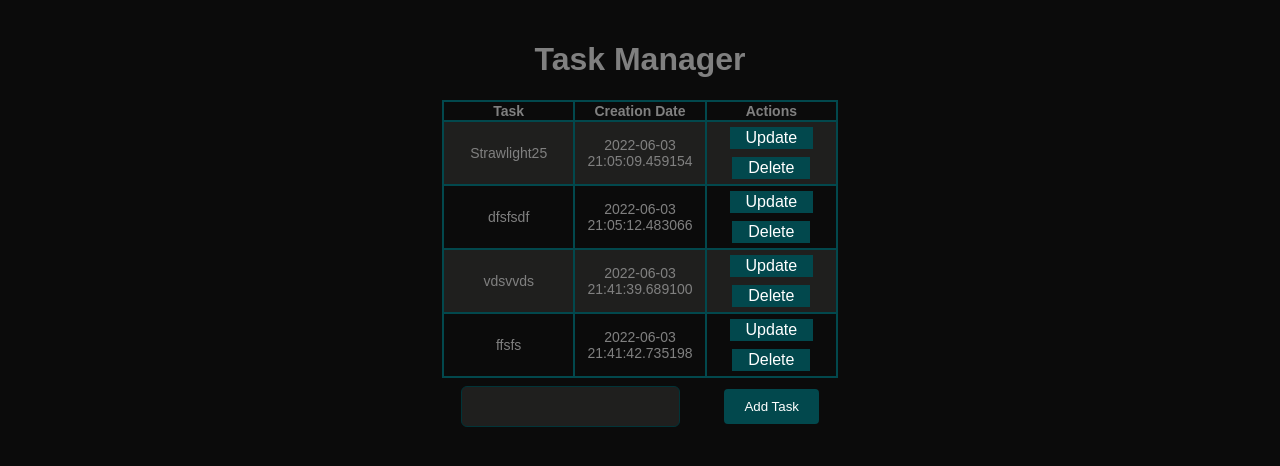
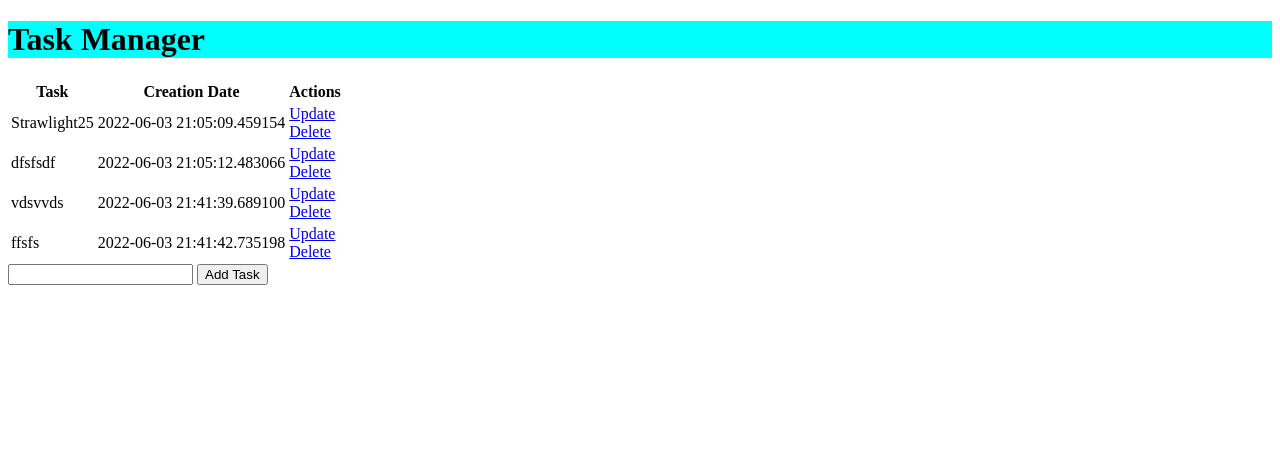
Before and after one commit to chaimakr/Task-manager, a Flask app: page / in a window 1280 px wide. Shown: the top 466 px of the page. Run offline with Flask 2, Linux system fonts and the light colour scheme; data comes from the database, SQL or seed files in the repository; both versions use the stored data as it was after the commit.

Commit message:
Revert "css added 1.0"
This reverts commit fcddc0a2cb386966590e610863263985f6ac1ace.

```diff
--- a/Templates/index.html
+++ b/Templates/index.html
@@ -17,9 +17,9 @@
         <td>{{ task.content}}</td>
         <td> {{task.create_at}}</td>
         <td>
-            <a class="button" href="/update/{{task.id }}">Update</a>
+            <a href="/update/{{task.id }}">Update</a>
             <br>
-            <a class="button" href="/delete/{{task.id}}">Delete</a>
+            <a href="/delete/{{task.id}}">Delete</a>
         </td>
     </tr>
     {% endfor %}
--- a/static/css/main.css
+++ b/static/css/main.css
@@ -1,255 +1,3 @@
-body, html {
-    margin: 20px;
-    font-family: sans-serif;
-    background-color: rgb(11, 11, 11);
-    color:gray;
-    lighting-color:blue;
-    outline-color:white;
-    text-align:center;
+h1{
+    background-color: aqua;
 }
-center{
-    margin-left: auto;
-    margin-right: auto;
-
-}
-table, tbody, th, td{
-    border: 1px solid #02484d;
-    border-spacing: 0;
-    width: 66%;
-    font-size:14px;
-    margin-left: auto;
-    margin-right: auto;
-    border: .5px;
-    border-style: solid;
-    border-color: #02484d;
-}
-
-tr:nth-child(even) {
-  background-color: #1f1f1e;
-}
-
-input[type=text], select {
-  width: 50;
-  padding: 12px 20px;
-  margin: 8px 0;
-  display: inline-block;
-  border: 1px solid #013438;
-  border-radius: 6px;
-  border-color: #013438;
-  box-sizing: border-box;
-  background-color:#1f1f1e;
-  color:white;
-  margin-right: 40px;
-
-}
-
-input[type=submit] {
-  width: 50;
-  background-color: #02484d;
-  color: white;
-  padding: 10px 20px;
-  margin: 8px 0;
-  border: none;
-  border-radius: 4px;
-  cursor: pointer;
-}
-
-input[type=submit]:hover {
-  background-color: #03282b;
-  color:gray;
-
-}
-
-.button {
-  background-color: #02484d;
-  border: none;
-  color: white;
-  padding: 2px 16px;
-  text-align: center;
-  text-decoration: none;
-  display: inline-block;
-  font-size: 16px;
-  margin: 4px 2px;
-  cursor: pointer;
-}
-
-.button:hover {
-  background-color: #03282b;
-  border: 4px;
-  color: white;
-  border-color: white;
-  padding: 2px 16px;
-  text-align: center;
-  text-decoration: none;
-  display: inline-block;
-  font-size: 16px;
-  margin: 4px 2px;
-  cursor: pointer;
-  color:gray;
-}
-
-center{
-    margin-left: auto;
-    margin-right: auto;
-
-}
-table, th, td{
-    border: 1px solid #02484d;
-    border-spacing: 0;
-    width: 33%;
-    font-size:14px;
-    margin-left: auto;
-    margin-right: auto;
-    border: .5px;
-    border-style: solid;
-    border-color: #02484d;
-}
-
-tr:nth-child(even) {
-  background-color: #1f1f1e;
-}
-
-input[type=text], select {
-  width: 50;
-  padding: 12px 20px;
-  margin: 8px 0;
-  display: inline-block;
-  border: 1px solid #013438;
-  border-radius: 6px;
-  border-color: #013438;
-  box-sizing: border-box;
-  background-color:#1f1f1e;
-  color:white;
-  margin-right: 40px;
-
-}
-
-input[type=submit] {
-  width: 50;
-  background-color: #02484d;
-  color: white;
-  padding: 10px 20px;
-  margin: 8px 0;
-  border: none;
-  border-radius: 4px;
-  cursor: pointer;
-}
-
-input[type=submit]:hover {
-  background-color: #03282b;
-  color:gray;
-
-}
-
-.button {
-  background-color: #02484d;
-  border: none;
-  color: white;
-  padding: 2px 16px;
-  text-align: center;
-  text-decoration: none;
-  display: inline-block;
-  font-size: 16px;
-  margin: 4px 2px;
-  cursor: pointer;
-}
-
-.button:hover {
-  background-color: #03282b;
-  border: 4px;
-  color: white;
-  border-color: white;
-  padding: 2px 16px;
-  text-align: center;
-  text-decoration: none;
-  display: inline-block;
-  font-size: 16px;
-  margin: 4px 2px;
-  cursor: pointer;
-  color:gray;
-}
-.topnav {
-    background-color: #333;
-    overflow: hidden;
-  }
-
-  /* Style the links inside the navigation bar */
-  .topnav a {
-    float: left;
-    color: #f2f2f2;
-    text-align: center;
-    padding: 14px 16px;
-    text-decoration: none;
-    font-size: 17px;
-  }
-
-  /* Change the color of links on hover */
-  .topnav a:hover {
-    background-color: #ddd;
-    color: black;
-  }
-
-  /* Add a color to the active/current link */
-  .topnav a.active {
-    background-color: #880666;
-    color: white;
-  }
-
-
-
-/* Set a style for all buttons */
-button {
-  background-color: #04AA6D;
-  color: white;
-  padding: 14px 20px;
-  margin: 8px 0;
-  border: none;
-  cursor: pointer;
-  width: 100%;
-}
-
-/* Add a hover effect for buttons */
-button:hover {
-  opacity: 0.8;
-}
-
-/* Extra style for the cancel button (red) */
-.cancelbtn {
-  width: auto;
-  padding: 10px 18px;
-  background-color: #f44336;
-}
-
-/* Center the avatar image inside this container */
-.imgcontainer {
-  text-align: center;
-  margin: 24px 0 12px 0;
-}
-
-/* Avatar image */
-img.avatar {
-  width: 40%;
-  border-radius: 50%;
-}
-
-/* Add padding to containers */
-.container {
-  padding: 16px;
-}
-
-/* The "Forgot password" text */
-span.psw {
-  float: right;
-  padding-top: 16px;
-}
-
-/* Change styles for span and cancel button on extra small screens */
-@media screen and (max-width: 300px) {
-  span.psw {
-    display: block;
-    float: none;
-  }
-  .cancelbtn {
-    width: 100%;
-  }
-}
```
Also changed, not shown: test.db.
